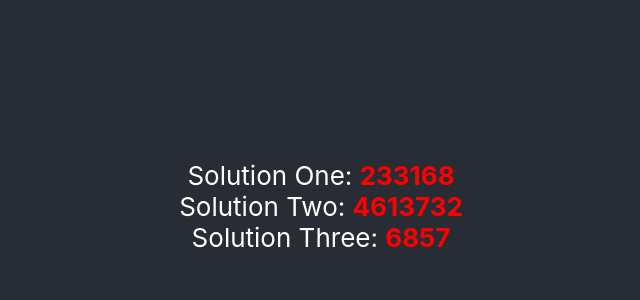
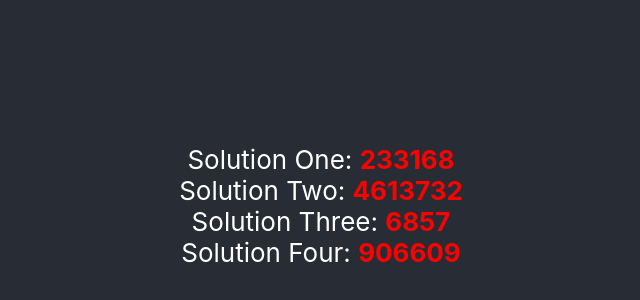
Before and after one commit to eclecticjohny/project-euler, a React (Create React App) app: page / in a window 1280 px wide. Shown: the part 194-494 px from the top of the page, without its empty margins (319-959 px from the left). Built offline with nearby package versions, Linux system fonts and the light colour scheme.

Commit message:
feat: add problem four solution

```diff
--- a/src/App.tsx
+++ b/src/App.tsx
@@ -1,6 +1,6 @@
 import React from "react";
 import "./App.css";
-import { One, Two, Three } from "./solutions";
+import { One, Two, Three, Four } from "./solutions";
 
 const App: React.FC = () => {
     return (
@@ -9,6 +9,7 @@ const App: React.FC = () => {
                 <One />
                 <Two />
                 <Three />
+                <Four />
             </header>
         </div>
     );
--- /dev/null
+++ b/src/solutions/Four.tsx
@@ -0,0 +1,35 @@
+import React from "react";
+
+export const Four = () => {
+    // Problem 4
+    // A palindromic number reads the same both ways.
+    // The largest palindrome made from the product of two 2-digit numbers is 9009 = 91 × 99.
+    // Find the largest palindrome made from the product of two 3-digit numbers.
+
+    const solutionFour = () => {
+        let palindromes: number[] = [];
+        for (let outer = 100; outer <= 999; outer++) {
+            for (let inner = 100; inner <= 999; inner++) {
+                const product = inner * outer;
+                if (
+                    product.toString() ===
+                    product
+                        .toString()
+                        .split("")
+                        .reverse()
+                        .join("")
+                ) {
+                    palindromes.push(product);
+                }
+            }
+        }
+
+        return Math.max.apply(null, palindromes);
+    };
+
+    return (
+        <div>
+            Solution Four: <span className="Solutions">{solutionFour()}</span>
+        </div>
+    );
+};
--- a/src/solutions/index.ts
+++ b/src/solutions/index.ts
@@ -1,3 +1,4 @@
 export { One } from "./One";
 export { Two } from "./Two";
 export { Three } from "./Three";
+export { Four } from "./Four";
```
